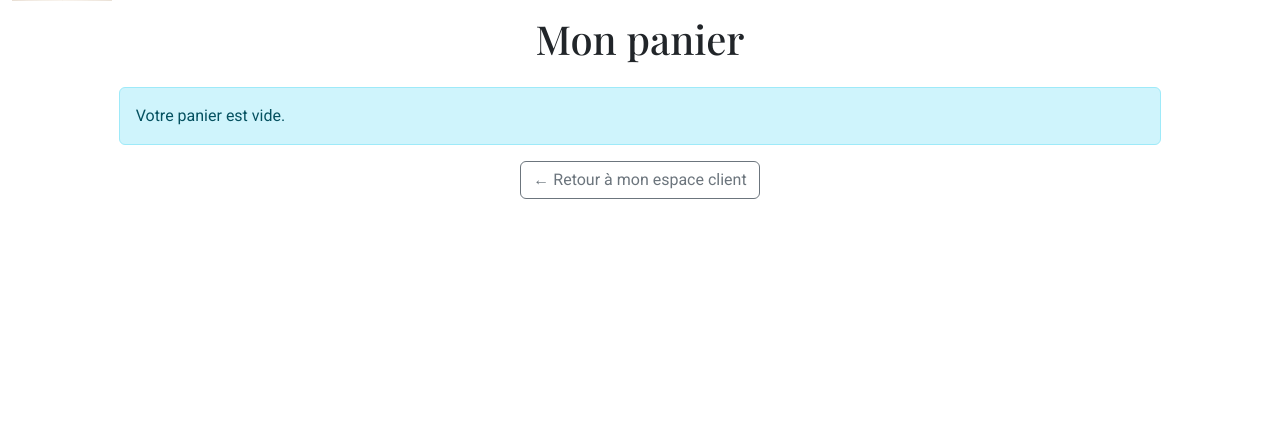
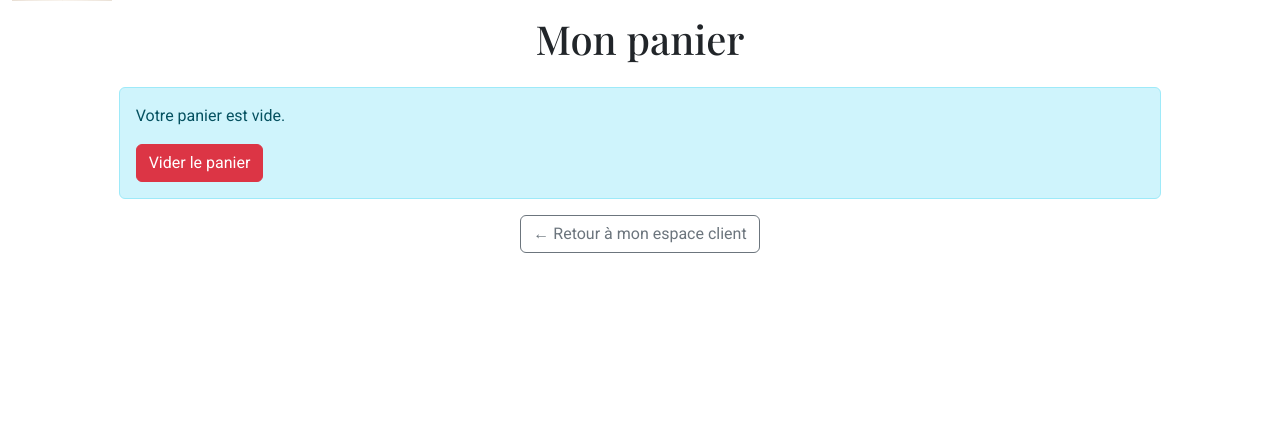
Before and after one commit to MOIF78/git0226, a Symfony app: template templates/cart/index.html.twig in a window 1280 px wide. Shown: the part 89-511 px from the top of the page. Run offline with Twig, Linux system fonts and the light colour scheme; the template is opened without the code that fills it, so the values that code supplies are empty; some libraries are stand-ins or nearby versions.

Commit message:
Ajout fonctionnalité vider le panier

```diff
--- a/templates/cart/index.html.twig
+++ b/templates/cart/index.html.twig
@@ -43,11 +43,32 @@
         <h4>Total : {{ total }} €</h4>
     </div>
 
+    <div class="mt-3">
+
+        <a
+            href="{{ path('app_cart_clear') }}"
+            class="btn btn-danger"
+        >
+            Vider le panier
+        </a>
+
+    </div>
+
 {% else %}
 
     <div class="alert alert-info">
 
         Votre panier est vide.
+    <div class="mt-3">
+
+    <a
+        href="{{ path('app_cart_clear') }}"
+        class="btn btn-danger"
+    >
+        Vider le panier
+    </a>
+
+    </div>
 
     </div>
 
```
Also changed, not shown: src/Controller/CartController.php (+23 -0 lines).
